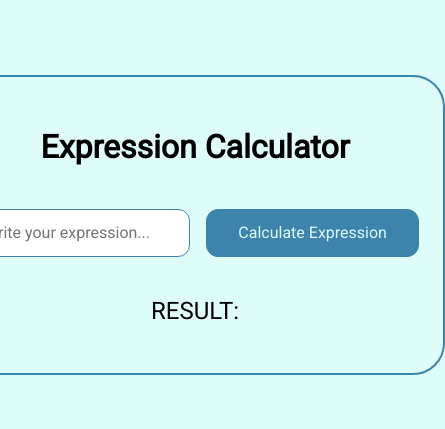
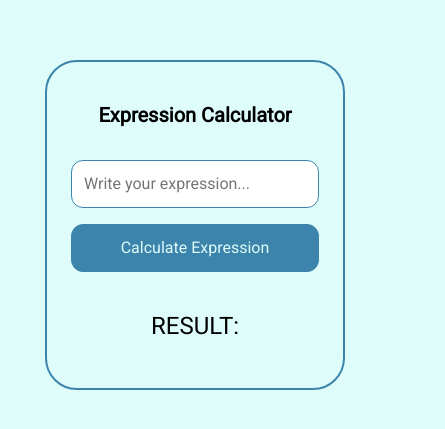
Before and after one commit to MartinnBonchev/calculator-cli, a website built with webpack: page src/index.html in a window 390 px wide. Shown: the part 197-626 px from the top of the page, 445 px wide, since content can reach past the window. Built offline with nearby package versions, Linux system fonts and the light colour scheme.

Commit message:
feat: add responsive design

```diff
--- a/src/css/styles.css
+++ b/src/css/styles.css
@@ -25,7 +25,8 @@ input {
 .calculator {
   border: 2px solid #3c84ab;
   border-radius: 32px;
-  min-width: 500px;
+  margin: 16px;
+  padding: 32px;
   min-height: 300px;
   display: flex;
   align-items: center;
@@ -36,6 +37,7 @@ input {
 
 .calculator__title {
   font-size: 32px;
+  text-align: center;
 }
 
 .calculator__container {
@@ -44,7 +46,6 @@ input {
   justify-content: space-around;
   gap: 16px;
   width: 100%;
-  padding: 0 24px;
 }
 
 .calculator__container__expression-input {
@@ -71,3 +72,28 @@ input {
   font-size: 24px;
   padding: 0 24px;
 }
+
+/* Mobile */
+@media screen and (max-width: 500px) {
+  .calculator {
+    padding: 24px;
+    max-width: 400px;
+    min-width: 300px;
+  }
+
+  .calculator__container {
+    flex-direction: column;
+  }
+
+  .calculator__title {
+    font-size: 20px;
+  }
+}
+
+/* Galaxy Fold */
+@media screen and (max-width: 280px) {
+  .calculator {
+    padding: 16px;
+    min-width: 260px;
+  }
+}
```
